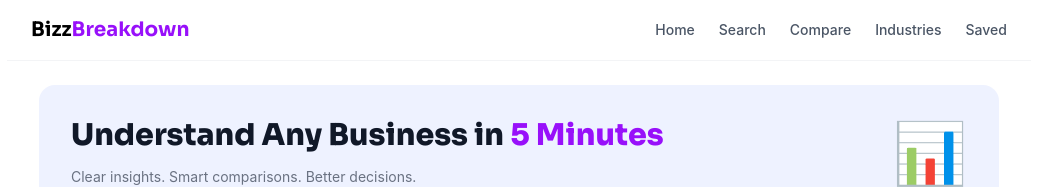
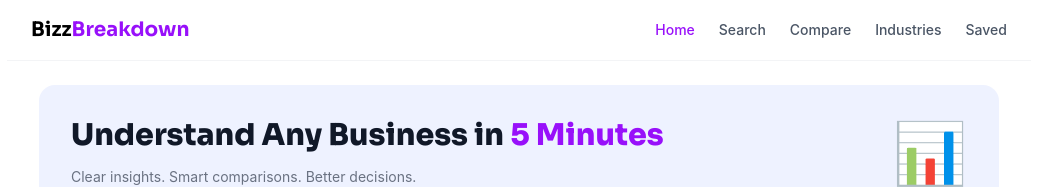
Before and after one commit to sarthak17-max/bizzbreakdown, a Next.js app: page / in a window 1280 px wide. Shown: the top 187 px of the page, without its empty margins (121-1158 px from the left). Built offline with nearby package versions, Linux system fonts and the light colour scheme.

Commit message:
Add active state to desktop navbar

```diff
--- a/src/components/MyNavbar.tsx
+++ b/src/components/MyNavbar.tsx
@@ -1,6 +1,7 @@
 "use client";
 
 import Link from "next/link";
+import { usePathname } from "next/navigation";
 import { useState } from "react";
 
 const menuItems = [
@@ -13,6 +14,7 @@ const menuItems = [
 
 export default function MyNavbar() {
   const [open, setOpen] = useState(false);
+  const pathname = usePathname();
 
   return (
     <>
@@ -21,18 +23,22 @@ export default function MyNavbar() {
         <h1 className="text-xl font-bold" style={{ fontFamily: 'Sora, sans-serif' }}>
           <span className="text-black">Bizz</span><span className="text-purple-600">Breakdown</span>
         </h1>
-
 {/* Desktop nav links */}
 <div className="hidden md:flex items-center gap-6">
-          {menuItems.map((item) => (
+  {menuItems.map((item) => {
+    const isActive = pathname === item.href;
+    return (
       <Link
         key={item.label}
         href={item.href}
-              className="text-sm text-gray-600 hover:text-purple-600 font-medium transition"
+        className={`text-sm font-medium transition ${
+          isActive ? 'text-purple-600' : 'text-gray-600 hover:text-purple-600'
+        }`}
       >
         {item.label}
       </Link>
-          ))}
+    );
+  })}
 </div>
 
         <Link href="/search" className="text-gray-600 text-xl md:hidden">🔍</Link>
```
Lines whose indentation alone changed are shown as unchanged.
